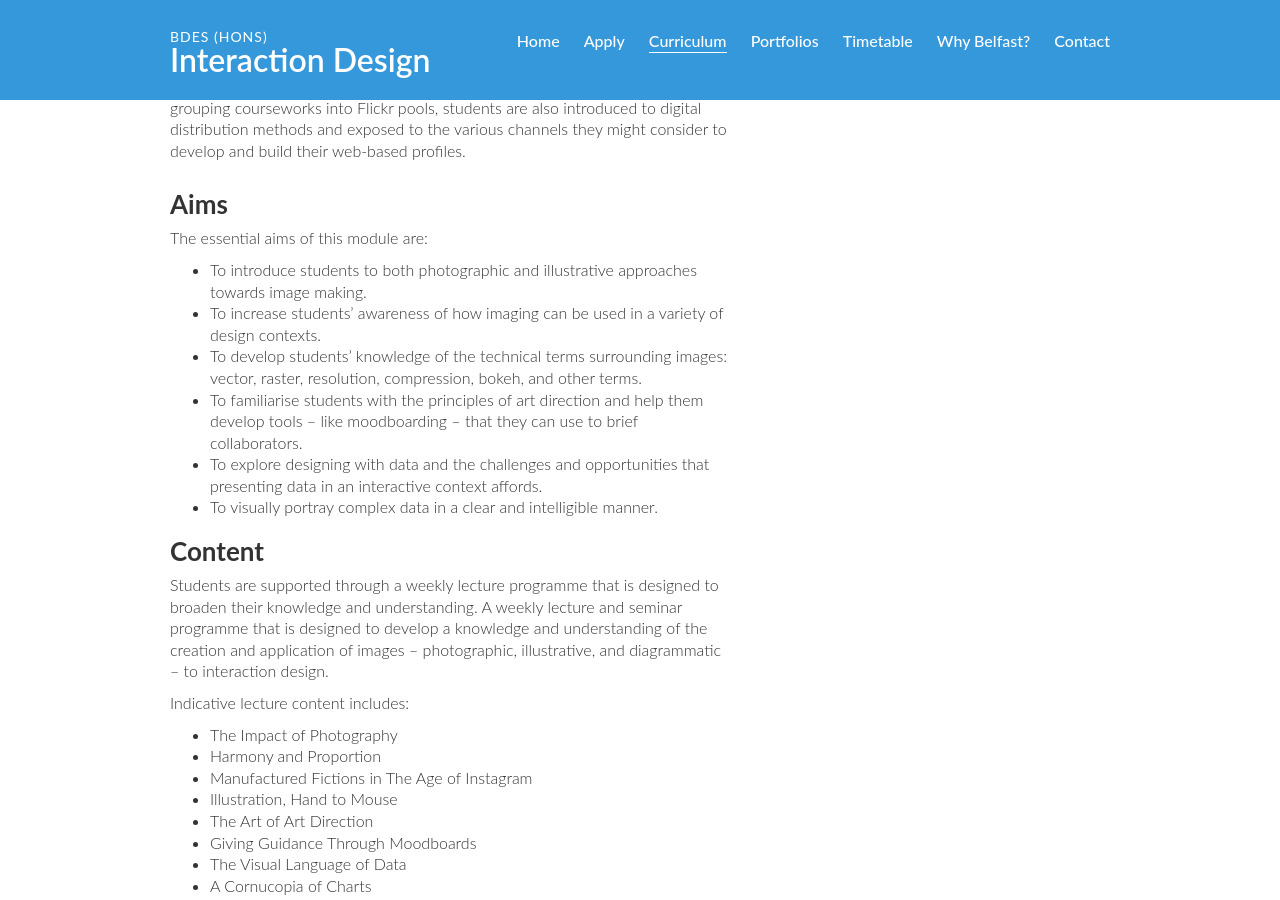
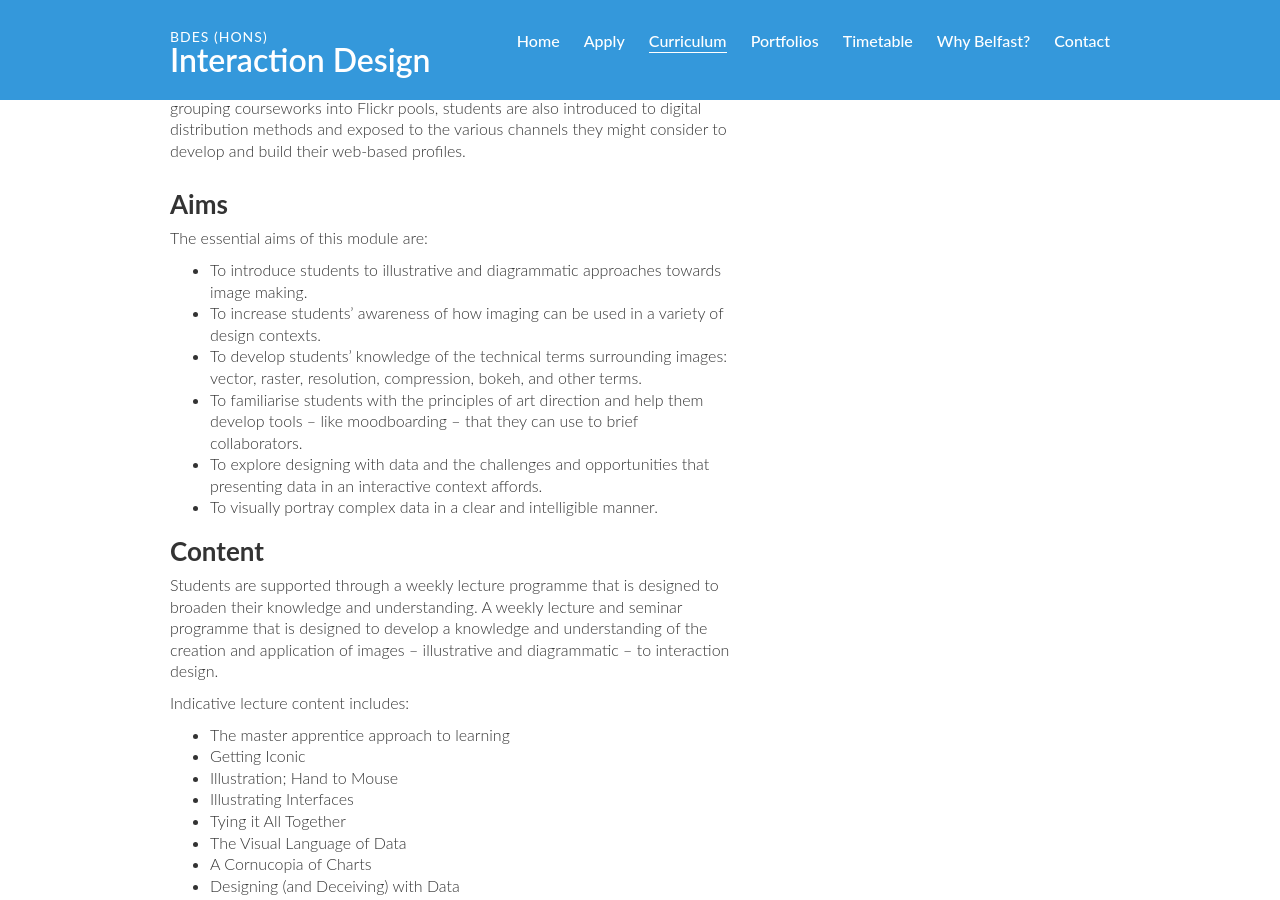
Before and after one commit to ixdbelfast/ixdbelfast.github.io, a Jekyll site: the page built from curriculum/_posts/0001-02-02-imaging-and-data-visualisation.md, in a window 1280 px wide and 900 px high, scrolled down 891 px. Built offline with Jekyll 4.4.1, drawn with Linux system fonts in a browser that asks for light colours; some of the changed text lies outside the part shown.

Commit message:
update lecture series and link

```diff
--- a/curriculum/_posts/0001-02-02-imaging-and-data-visualisation.md
+++ b/curriculum/_posts/0001-02-02-imaging-and-data-visualisation.md
@@ -24,7 +24,7 @@ By asking students to deliver their coursework using digital channels, for examp
 
 The essential aims of this module are:
 
-+ To introduce students to both photographic and illustrative approaches towards image making.
++ To introduce students to illustrative and diagrammatic approaches towards image making.
 + To increase students’ awareness of how imaging can be used in a variety of design contexts.
 + To develop students’ knowledge of the technical terms surrounding images: vector, raster, resolution, compression, bokeh, and other terms.
 + To familiarise students with the principles of art direction and help them develop tools – like moodboarding – that they can use to brief collaborators.
@@ -34,23 +34,21 @@ The essential aims of this module are:
 
 ## Content
 
-Students are supported through a weekly lecture programme that is designed to broaden their knowledge and understanding. A weekly lecture and seminar programme that is designed to develop a knowledge and understanding of the creation and application of images – photographic, illustrative, and diagrammatic – to interaction design.
+Students are supported through a weekly lecture programme that is designed to broaden their knowledge and understanding. A weekly lecture and seminar programme that is designed to develop a knowledge and understanding of the creation and application of images – illustrative and diagrammatic – to interaction design.
 
 <!-- This introductory content needs work to ensure it’s a little less vague. -->
 
 Indicative lecture content includes:
 
-+ The Impact of Photography
-+ Harmony and Proportion
-+ Manufactured Fictions in The Age of Instagram
-+ Illustration, Hand to Mouse
-+ The Art of Art Direction
-+ Giving Guidance Through Moodboards
++ The master apprentice approach to learning
++ Getting Iconic
++ Illustration; Hand to Mouse
++ Illustrating Interfaces
++ Tying it All Together
 + The Visual Language of Data
 + A Cornucopia of Charts
 + Designing (and Deceiving) with Data
 + Meet Edward Tufte
-+ Case Study: The Challenger: An Information Disaster
 
 ## Reading List
 
```
